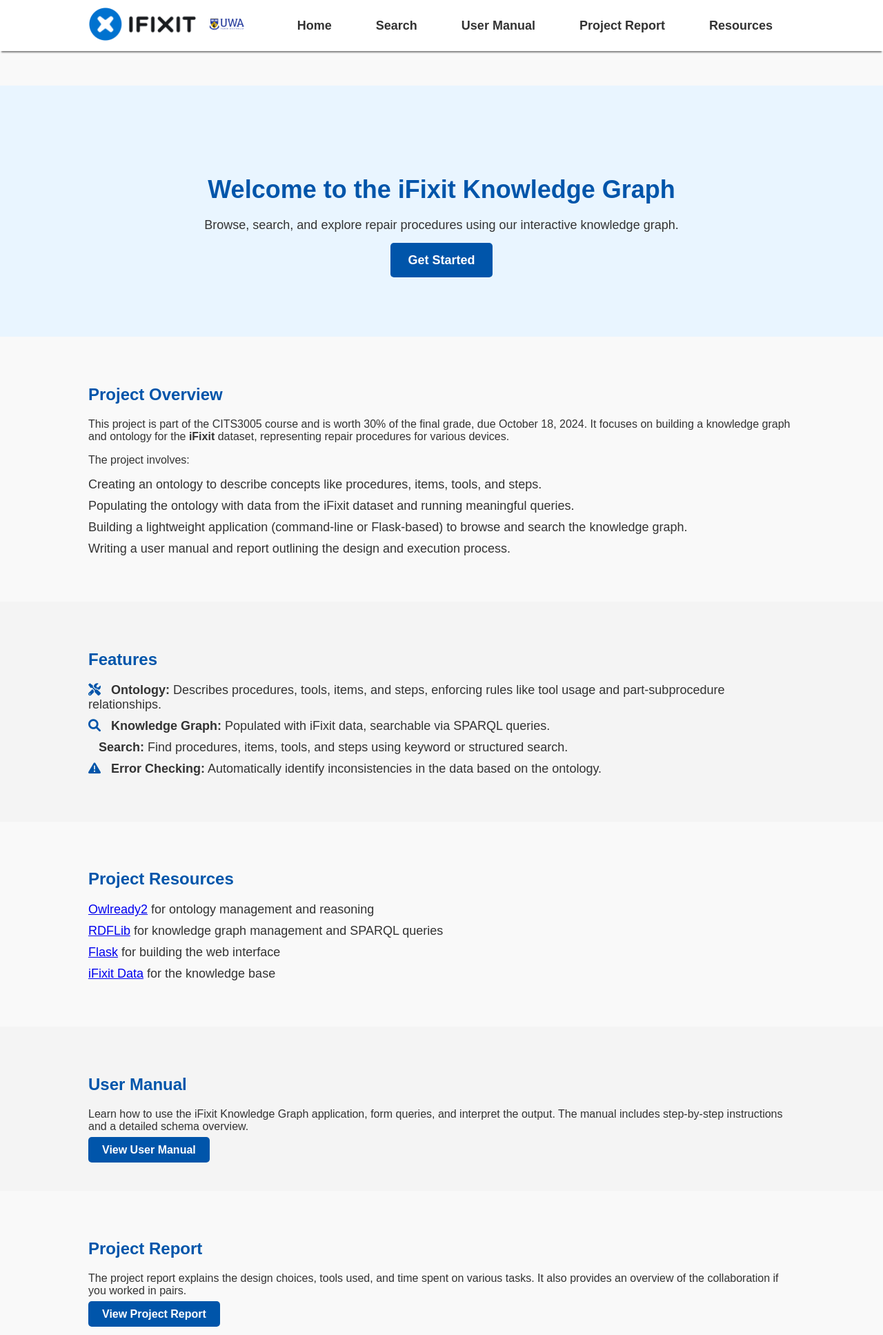
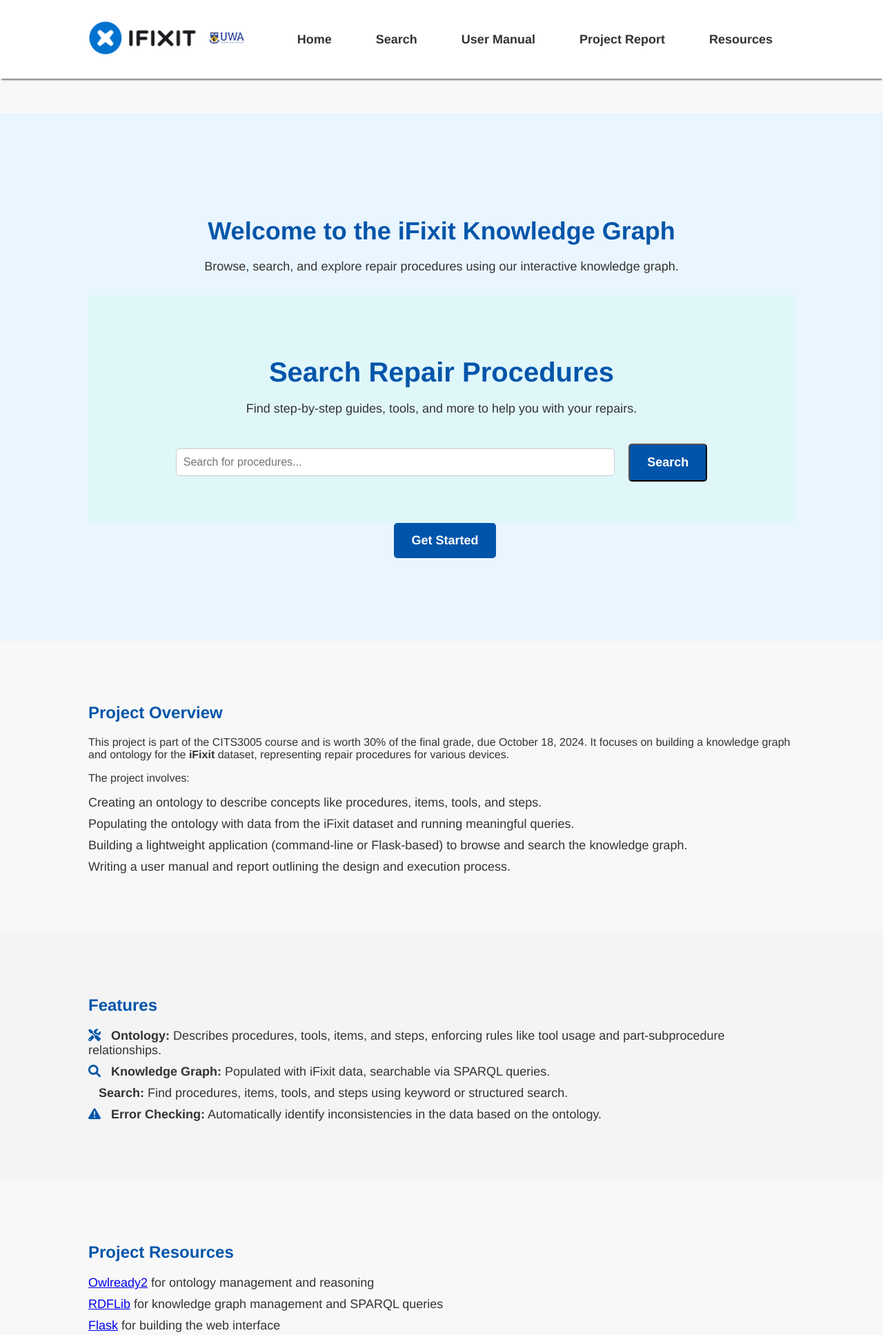
Before and after one commit to dongles-cmd/CITS3005-Project, a Flask app: page / in a window 1280 px wide. Shown: the top 1935 px of the page at 69% size. Run offline with Flask 3, Linux system fonts and the light colour scheme; parts of the project's set-up code (start-up, migrations or seed data) failed here and were passed over.

Commit message:
changes to app

```diff
--- a/project-root/app/app.py
+++ b/project-root/app/app.py
@@ -1,24 +1,41 @@
-# Python application (CLI or Flask)
-# Flask app or CLI main script
-
 from flask import Flask, render_template, request
+from app.search_logic import fuzzy_search_procedures, extract_procedures, load_graph
+from config import KNOWLEDGE_GRAPH
 
 app = Flask(__name__)
+
+# Load the RDF graph and procedures at the start of the application
+graph = load_graph(KNOWLEDGE_GRAPH)
+procedure_data = extract_procedures(graph)
 
 # Route for the home page
 @app.route('/')
 def index():
     return render_template('index.html')
 
-# Route for the search page
-@app.route('/search', methods=['GET', 'POST'])
+# Search route for fuzzy searching procedures with pagination
+@app.route('/search', methods=['GET'])
 def search():
-    if request.method == 'POST':
-        query = request.form.get('query')
-        search_type = request.form.get('type')
-        # Example: Add search logic here
-        results = ["Sample result 1", "Sample result 2"]
-        return render_template('search_results.html', query=query, results=results)
+    query = request.args.get('q', '')  # Get the search query from the URL parameter
+    page = request.args.get('page', 1, type=int)  # Get the page number, default to 1
+    per_page = 20  # Limit to 20 results per page
+
+    if query:
+        # Perform the fuzzy search using search logic
+        all_results = fuzzy_search_procedures(query, KNOWLEDGE_GRAPH)
+
+        # Slice results based on pagination
+        start = (page - 1) * per_page
+        end = start + per_page
+        results = all_results[start:end]
+
+        # Check if there are more results beyond the current page
+        has_more = len(all_results) > end
+
+        # Render search results with pagination
+        return render_template('search_results.html', results=results, query=query, page=page, has_more=has_more)
+
+    # Render the initial search form if no query is provided
     return render_template('search.html')
 
 # Route for the user manual
@@ -31,7 +48,7 @@
 def report():
     return render_template('report.html')
 
-# Route for the project resources page
+# Route for the resources page
 @app.route('/resources')
 def resources():
     return render_template('resources.html')
--- a/project-root/app/static/css/style.css
+++ b/project-root/app/static/css/style.css
@@ -404,3 +404,162 @@
 footer a:hover {
     text-decoration: underline;
 }
+
+
+body {
+    font-family: Arial, sans-serif;
+}
+
+.container {
+    width: 80%;
+    margin: 0 auto;
+}
+
+input, button {
+    font-size: 1.2em;
+    margin: 10px;
+    padding: 5px;
+}
+
+#results-container {
+    margin-top: 20px;
+}
+
+.result {
+    border-bottom: 1px solid #ccc;
+    margin-bottom: 20px;
+    padding-bottom: 10px;
+}
+
+.result h3 {
+    margin: 0;
+}
+
+.result a {
+    text-decoration: none;
+    color: #0073e6;
+}
+
+.result a:hover {
+    text-decoration: underline;
+}
+
+/* General Styles */
+body {
+    font-family: 'Helvetica Neue', sans-serif;
+    color: #333;
+    background-color: #f8f8f8;
+    margin: 0;
+    padding: 0;
+}
+
+.container {
+    width: 80%;
+    margin: 0 auto;
+    padding: 20px;
+}
+
+/* Buttons */
+.cta-button {
+    background-color: #4CAF50;
+    color: white;
+    padding: 10px 20px;
+    text-decoration: none;
+    border-radius: 5px;
+    font-weight: bold;
+    display: inline-block;
+    text-align: center;
+}
+
+.cta-button:hover {
+    background-color: #45a049;
+}
+
+/* Hero Section */
+.search-hero {
+    background-color: #e0f7fa;
+    padding: 50px 0;
+    text-align: center;
+}
+
+.search-hero h1 {
+    font-size: 2.5em;
+    margin-bottom: 20px;
+}
+
+.search-bar {
+    display: flex;
+    justify-content: center;
+    align-items: center;
+}
+
+#search-input {
+    padding: 10px;
+    width: 60%;
+    border: 1px solid #ccc;
+    border-radius: 5px;
+    font-size: 1em;
+}
+
+.cta-button {
+    margin-left: 10px;
+}
+
+/* Search Results */
+.search-results {
+    padding: 20px 0;
+    background-color: white;
+}
+
+.search-results h1 {
+    font-size: 2em;
+    margin-bottom: 20px;
+}
+
+.search-results-list {
+    list-style-type: none;
+    padding: 0;
+    margin: 0;
+}
+
+.result-item {
+    display: flex;
+    align-items: center;
+    background-color: #fff;
+    border: 1px solid #ddd;
+    border-radius: 5px;
+    padding: 10px;
+    margin-bottom: 10px;
+    transition: box-shadow 0.2s ease;
+}
+
+.result-item:hover {
+    box-shadow: 0px 4px 10px rgba(0, 0, 0, 0.1);
+}
+
+.result-image {
+    width: 100px;
+    height: 100px;
+    object-fit: cover;
+    border-radius: 5px;
+    margin-right: 20px;
+}
+
+.result-info {
+    display: flex;
+    flex-direction: column;
+}
+
+.result-name {
+    font-size: 1.2em;
+    font-weight: bold;
+}
+
+.load-more {
+    text-align: center;
+    margin: 20px 0;
+}
+
+.load-more .cta-button {
+    font-size: 1em;
+}
--- a/project-root/app/templates/base.html
+++ b/project-root/app/templates/base.html
@@ -38,8 +38,8 @@
 
     <footer>
         <div class="container">
-            <p>&copy; 2024 CITS3005 - iFixit Knowledge Graph Project</p>
-            <p>University of Western Australia | Contact: <a href="mailto:23857377@student.uwa.edu.au">info@uwa.edu.au</a></p>
+            <p>&copy; 2024 CITS3005S2 - iFixit Knowledge Graph Project</p>
+            <p>University of Western Australia | Contact: <a href="mailto:23857377@student.uwa.edu.au">23857377@student.uwa.edu.au</a></p>
         </div>
     </footer>
 </body>
--- a/project-root/app/templates/index.html
+++ b/project-root/app/templates/index.html
@@ -1,4 +1,4 @@
-<!--Home Page-->
+<!-- Home Page -->
 {% extends 'base.html' %}
 
 {% block content %}
@@ -6,6 +6,17 @@
     <div class="container">
         <h1>Welcome to the iFixit Knowledge Graph</h1>
         <p>Browse, search, and explore repair procedures using our interactive knowledge graph.</p>
+
+        <!-- Updated Search Section -->
+        <section class="search-hero">
+            <h1>Search Repair Procedures</h1>
+            <p>Find step-by-step guides, tools, and more to help you with your repairs.</p>
+            <form id="search-form" action="/search" method="GET" class="search-bar">
+                <input type="text" id="search-input" name="q" placeholder="Search for procedures..." required>
+                <button type="submit" class="cta-button">Search</button>
+            </form>
+        </section>
+
         <a href="/search" class="cta-button">Get Started</a>
     </div>
 </section>
@@ -65,3 +76,20 @@
 </section>
 
 {% endblock %}
+
+<script>
+    const form = document.querySelector('form');
+    form.addEventListener('submit', async (event) => {
+        event.preventDefault();
+
+        const formData = new FormData(form);
+        const response = await fetch('/search', {
+            method: 'POST',
+            body: formData
+        });
+
+        const results = await response.json();
+        const resultsDiv = document.getElementById('results');
+        resultsDiv.innerHTML = JSON.stringify(results, null, 2);
+    });
+</script>
```
Also changed, not shown: project-root/app/search_knowledge_graph.py (deleted, +0 -22 lines), project-root/app/search_logic.py (added, +58 -0 lines), project-root/app/search_ontology.py (deleted, +0 -21 lines), project-root/app/templates/search.html (+5 -13 lines), project-root/app/templates/search_results.html (+19 -6 lines), project-root/app/__init__.py (added).
